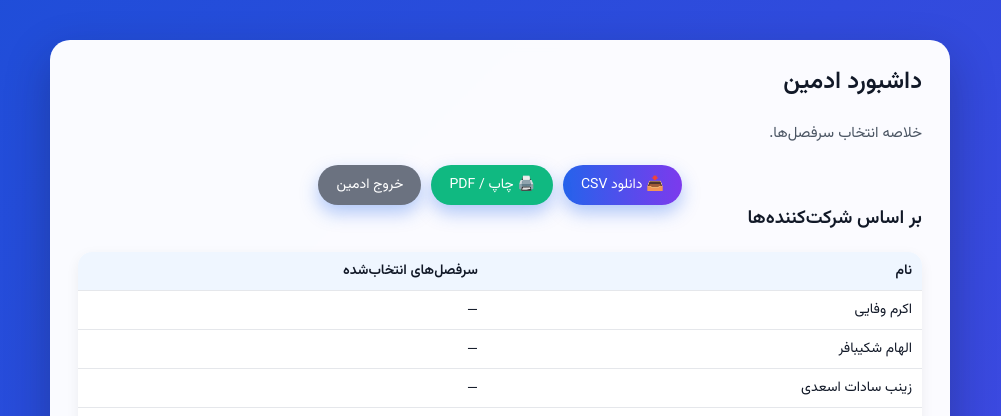
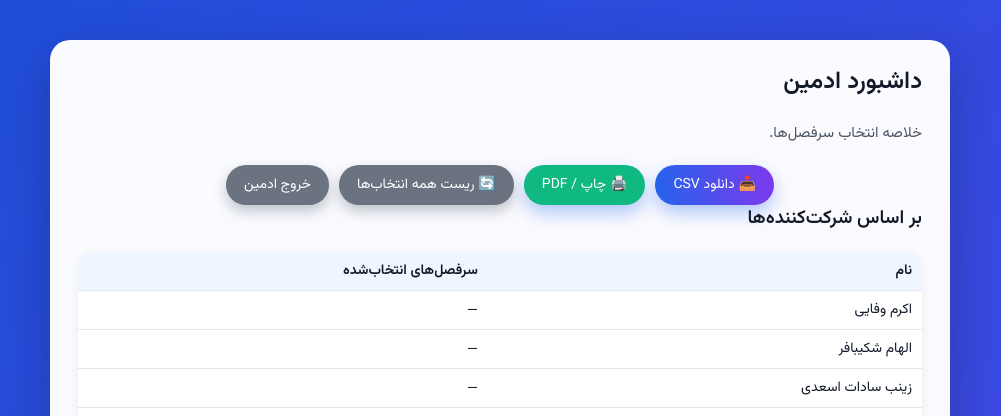
Before and after one commit to ErfanBashiri95/topic-picker-v2, a Flask app: page /admin in a window 1280 px wide. Shown: the top 416 px of the page, without its empty margins (140-1141 px from the left). Run offline with Flask 3, Linux system fonts and the light colour scheme; the visitor is signed in with stand-in values (Sample User, id 1).

Commit message:
add admin reset-all button

```diff
--- a/app.py
+++ b/app.py
@@ -184,6 +184,23 @@ def admin_dashboard():
     )
 
 
+@app.route("/admin/reset-all", methods=["POST"])
+def admin_reset_all():
+    if not session.get("is_admin"):
+        return redirect(url_for("admin_login"))
+
+    topics = get_topics()
+
+    # خالی کردن همه انتخاب‌ها
+    for t in topics:
+        t["chosen_by"] = None
+
+    set_topics(topics)
+
+    return redirect(url_for("admin_dashboard"))
+
+
+
 @app.route("/admin/export.csv")
 def admin_export_csv():
     if not session.get("is_admin"):
--- a/templates/admin_dashboard.html
+++ b/templates/admin_dashboard.html
@@ -5,9 +5,19 @@
 
 <div class="footer-actions">
     <a href="{{ url_for('admin_export_csv') }}" class="btn">📥 دانلود CSV</a>
+
     <button class="btn" style="background:#10b981;" onclick="window.print()">🖨️ چاپ / PDF</button>
-    <a href="{{ url_for('admin_logout') }}" class="btn" style="background:#6b7280;">خروج ادمین</a>
+
+    <form method="post"
+          action="{{ url_for('admin_reset_all') }}"
+          style="display:inline;"
+          onsubmit="return confirm('همه انتخاب‌ها پاک شوند؟ این عمل قابل بازگشت نیست.');">
+        <button type="submit" class="btn btn-secondary">🔄 ریست همه انتخاب‌ها</button>
+    </form>
+
+    <a href="{{ url_for('admin_logout') }}" class="btn btn-secondary">خروج ادمین</a>
 </div>
+
 
 <h3>بر اساس شرکت‌کننده‌ها</h3>
 <table class="table">
```
